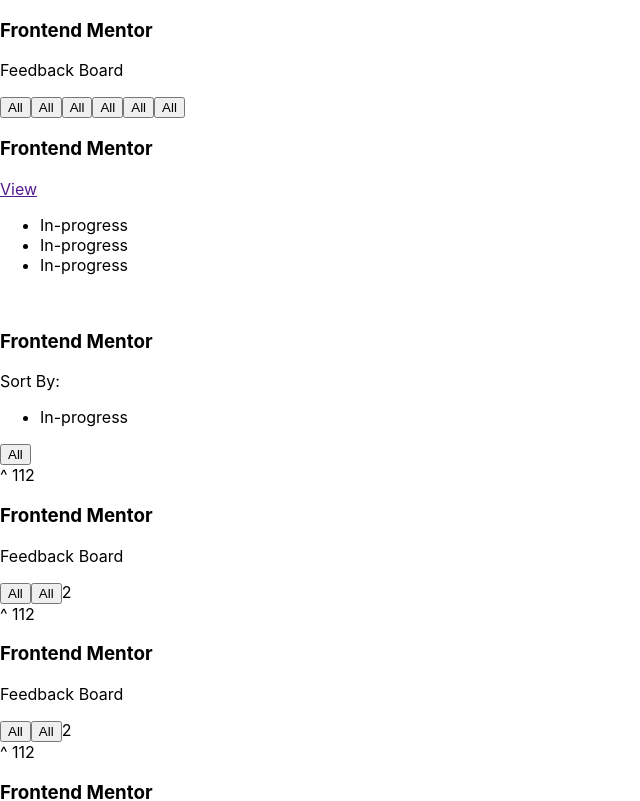
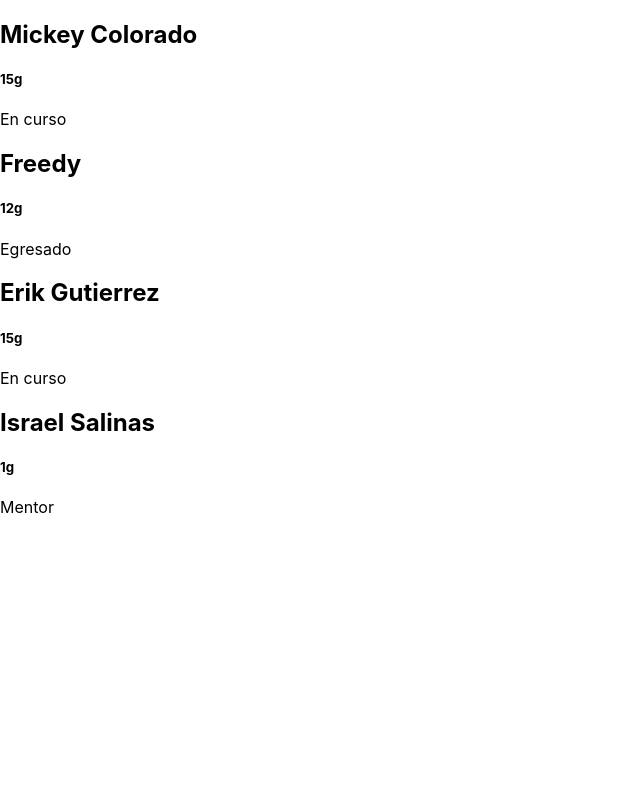
Before and after one commit to juanmcolorado/react_first_class_jsx, a React (Create React App) app: page / in a window 1280 px wide. Shown: the top 801 px of the page, without its empty margins (0-640 px from the left). Built offline with nearby package versions, Linux system fonts and the light colour scheme.

Commit message:
ejercicio clase 2

```diff
--- a/src/App.js
+++ b/src/App.js
@@ -1,13 +1,47 @@
-import Aside from './Components/Aside'
-import Main from './Components/Main';
+import Article from "./Components/Article";
+
+const KoderList = [
+  {
+    "koderName": "Mickey Colorado",
+    "generation": "15g",
+    "status":"En curso"
+  },
+  {
+    "koderName": "Freedy",
+    "generation": "12g",
+    "status":"Egresado"
+  },
+  {
+    "koderName": "Erik Gutierrez",
+    "generation": "15g",
+    "status":"En curso"
+  },
+  {
+    "koderName": "Israel Salinas",
+    "generation": "1g",
+    "status":"Mentor"
+  }
+]
+
+
 
 function App() {
-  return (
-    <body>
-      <Aside />
-      <Main />
-    </body>
-  )
+  return <div className='App'>
+    <main>
+        <section>
+           {KoderList.map(koder => {
+             return (
+               <Article
+                  koderName= {koder.koderName}
+                  generation= {koder.generation}
+                  status= {koder.status}
+               />
+             )
+           })}
+        </section>
+    </main>
+
+  </div>
 }
 
 export default App;
--- /dev/null
+++ b/src/Components/Article/index.js
@@ -0,0 +1,18 @@
+
+
+function Article (props) {
+        /*
+            Nombre Koder,
+            Genereacion,
+            Status: curso, egresado, recursado
+        */
+    return(
+        <article>
+            <h2>{props.koderName}</h2>
+            <h5>{props.generation}</h5>
+            <span>{props.status}</span>
+        </article>
+    )
+}
+
+export default Article
--- a/src/Components/Article/index.jsx
+++ /dev/null
@@ -1,18 +0,0 @@
-import H3 from "../H3"
-import P1 from "../P1"
-import Button from "../Button"
-
-function Article () {
-    return (
-        <article>
-            <card> ^ 112 </card>
-            <H3 />
-            <P1 />
-            <Button />
-            <Button />
-              <span>2</span>
-          </article>
-    )
-}
-
-export default Article
--- a/src/Components/Aside/index.jsx
+++ /dev/null
@@ -1,38 +0,0 @@
-import H3 from '../H3'
-import P1 from '../P1'
-import Button from '../Button'
-import Li from '../Li'
-
-
-function Aside () {
-    return (
-        <aside>
-
-        <section>
-          <H3 />
-          <P1 />
-        </section>
-
-        <section>
-          <Button />
-          <Button />
-          <Button />
-          <Button />
-          <Button />
-          <Button />
-        </section>
-
-        <section>
-            <H3 />
-          <a href="">View</a>
-          <ul>
-            <Li />
-            <Li />
-            <Li />
-          </ul>
-        </section>
-      </aside>
-    )
-}
-
-export default Aside
--- a/src/Components/Button/index.jsx
+++ /dev/null
@@ -1,7 +0,0 @@
-function Button () {
-    return (
-        <button>All</button>
-    )
-}
-
-export default Button
--- a/src/Components/H3/index.jsx
+++ /dev/null
@@ -1,7 +0,0 @@
-function H3 ( ) {
-    return (
-        <h3>Frontend Mentor</h3>
-    )
-}
-
-export default H3
--- a/src/Components/Li/index.jsx
+++ /dev/null
@@ -1,7 +0,0 @@
-function Li () {
-    return (
-        <li>In-progress</li>
-    )
-}
-
-export default Li
--- a/src/Components/Main/index.jsx
+++ /dev/null
@@ -1,38 +0,0 @@
-import H3 from '../H3'
-import Button from '../Button'
-import Li from '../Li'
-import Article from '../Article'
-
-function Main () {
-    return (
-        <main>
-        <section>
-          <card>
-            <img src="" alt="" />
-            <H3 />
-            <label>
-              Sort By:
-            </label>
-            <ul>
-                <Li />
-            </ul>
-            <Button />
-          </card>
-        </section>
-
-        <section>
-          <Article />
-          <Article />
-          <Article />
-          <Article />
-          <Article />
-          <Article />
-          <Article />
-          <Article />
-          <Article />
-        </section>
-      </main>
-    )
-}
-
-export default Main
--- a/src/Components/P1/index.jsx
+++ /dev/null
@@ -1,7 +0,0 @@
-function P1 () {
-    return (
-        <p>Feedback Board</p>
-    )
-}
-
-export default P1
```
